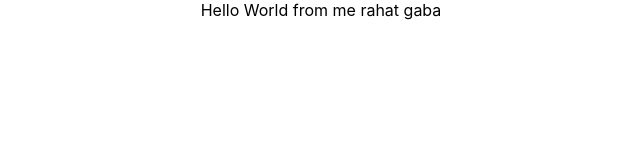
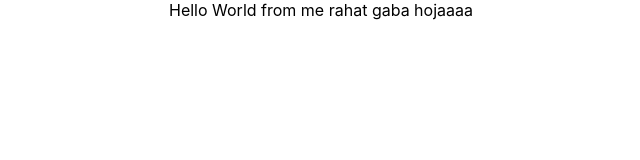
Before and after one commit to RahatGaba/boootcamp-react-app, a React (Create React App) app: page / in a window 1280 px wide. Shown: the top 160 px of the page, without its empty margins (319-959 px from the left). Built offline with nearby package versions, Linux system fonts and the light colour scheme.

Commit message:
Update App.js

```diff
--- a/src/App.js
+++ b/src/App.js
@@ -5,7 +5,7 @@ function App() {
   return (
     <div className="App">
 
-Hello World from me rahat gaba
+Hello World from me rahat gaba hojaaaa
     </div>
   );
 }
```
